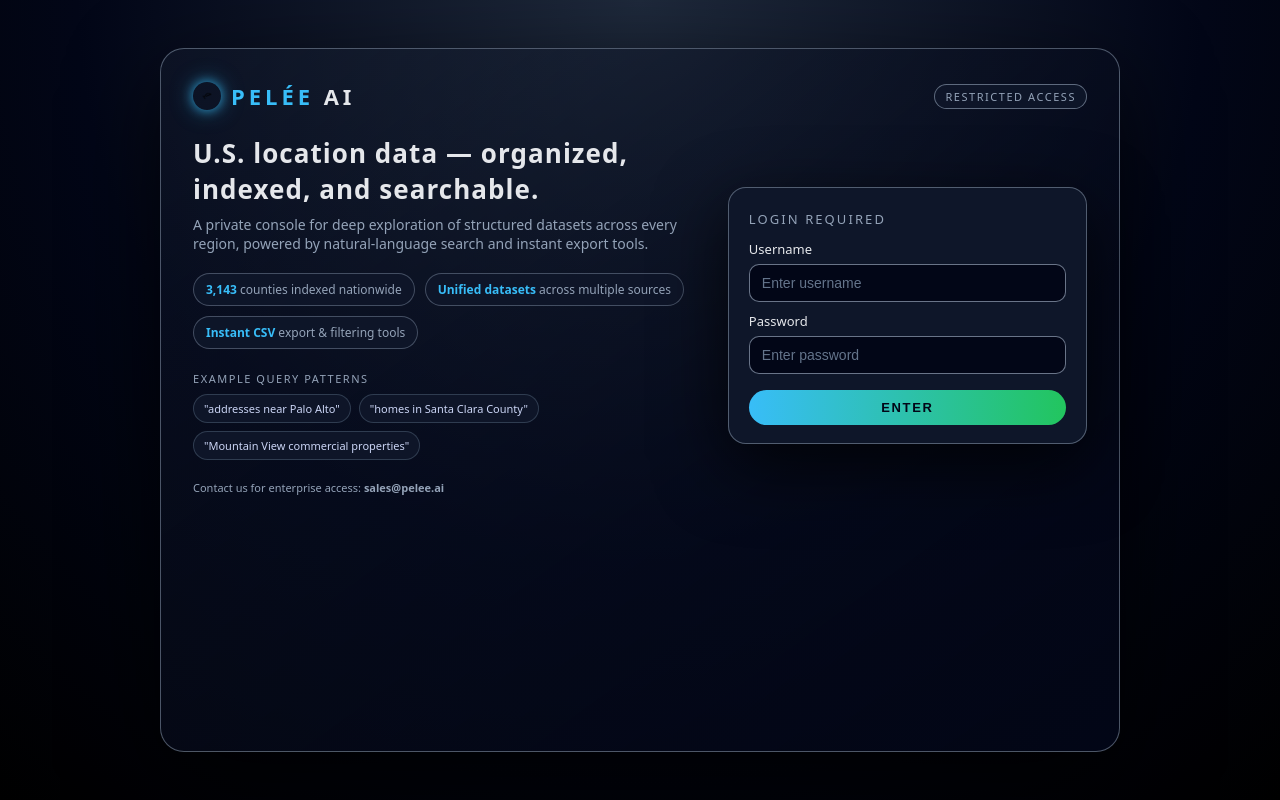
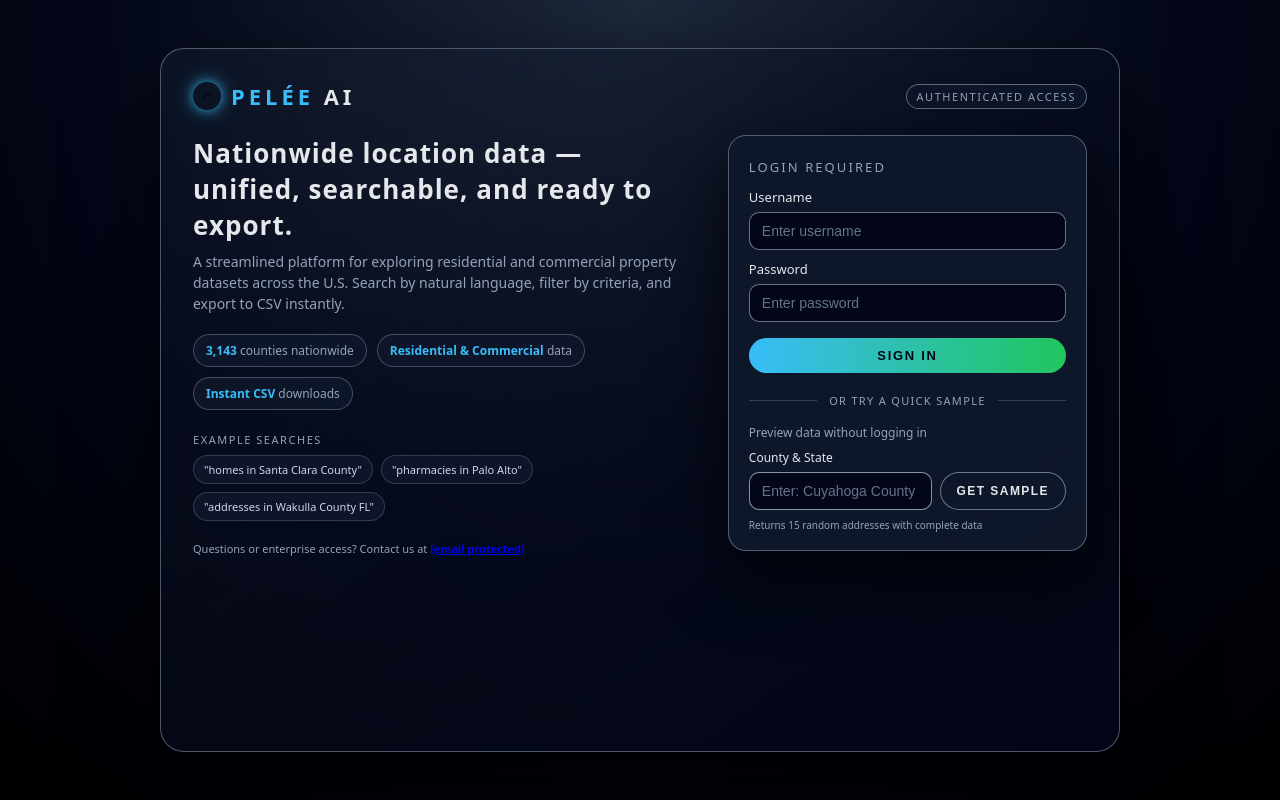
Before and after one commit to ccjackb22/Pelee.Residential, a Flask app: page /login in a window 1280 px wide. Run offline with Flask 3, Linux system fonts and the light colour scheme.

Commit message:
Update login.html

```diff
--- a/templates/login.html
+++ b/templates/login.html
@@ -86,7 +86,7 @@
             display: grid;
             grid-template-columns: minmax(0, 1.4fr) minmax(0, 1fr);
             gap: 32px;
-            align-items: center;
+            align-items: start;
         }
 
         @media (max-width: 800px) {
@@ -103,6 +103,7 @@
             margin-top: 8px;
             font-size: 14px;
             color: var(--muted);
+            line-height: 1.5;
         }
 
         .stat-row {
@@ -222,6 +223,79 @@
             font-size: 11px;
             color: var(--muted);
         }
+
+        .divider {
+            margin: 20px 0 16px;
+            display: flex;
+            align-items: center;
+            gap: 12px;
+            color: var(--muted);
+            font-size: 11px;
+            text-transform: uppercase;
+            letter-spacing: 0.12em;
+        }
+
+        .divider::before,
+        .divider::after {
+            content: '';
+            flex: 1;
+            height: 1px;
+            background: rgba(148,163,184,0.3);
+        }
+
+        .sample-section {
+            margin-top: 16px;
+        }
+
+        .sample-label {
+            font-size: 12px;
+            color: var(--muted);
+            margin-bottom: 8px;
+        }
+
+        .sample-input-row {
+            display: flex;
+            gap: 8px;
+            margin-bottom: 8px;
+        }
+
+        .sample-input-row input {
+            flex: 1;
+            margin-bottom: 0;
+            background: #020617 !important;
+            border: 1px solid rgba(148,163,184,0.9) !important;
+            color: var(--text) !important;
+        }
+
+        .sample-input-row input:focus {
+            border-color: var(--accent) !important;
+            outline: none;
+        }
+
+        .btn-secondary {
+            padding: 10px 16px;
+            border-radius: 999px;
+            border: 1px solid rgba(148,163,184,0.7);
+            background: rgba(15,23,42,0.9);
+            color: var(--text);
+            font-size: 12px;
+            font-weight: 600;
+            text-transform: uppercase;
+            letter-spacing: 0.12em;
+            cursor: pointer;
+            white-space: nowrap;
+        }
+
+        .btn-secondary:hover {
+            border-color: var(--accent);
+            background: rgba(15,23,42,1);
+        }
+
+        .sample-hint {
+            font-size: 10px;
+            color: var(--muted);
+            margin-top: 4px;
+        }
     </style>
 </head>
 
@@ -233,63 +307,80 @@
             <img src="{{ url_for('static', filename='3.png') }}" class="logo-img" alt="PELÉE logo">
             <div class="logo"><span>PELÉE</span> AI</div>
         </div>
-        <div class="pill-small">Restricted access</div>
+        <div class="pill-small">Authenticated Access</div>
     </div>
 
     <div class="main-grid">
 
         <!-- LEFT SIDE -->
         <div>
-            <div class="hero-title">U.S. location data — organized, indexed, and searchable.</div>
+            <div class="hero-title">Nationwide location data — unified, searchable, and ready to export.</div>
 
             <div class="hero-sub">
-                A private console for deep exploration of structured datasets across every region,
-                powered by natural-language search and instant export tools.
+                A streamlined platform for exploring residential and commercial property datasets
+                across the U.S. Search by natural language, filter by criteria, and export to CSV instantly.
             </div>
 
             <div class="stat-row">
-                <div class="stat-pill"><strong>3,143</strong> counties indexed nationwide</div>
-                <div class="stat-pill"><strong>Unified datasets</strong> across multiple sources</div>
-                <div class="stat-pill"><strong>Instant CSV</strong> export & filtering tools</div>
+                <div class="stat-pill"><strong>3,143</strong> counties nationwide</div>
+                <div class="stat-pill"><strong>Residential & Commercial</strong> data</div>
+                <div class="stat-pill"><strong>Instant CSV</strong> downloads</div>
             </div>
 
             <div class="examples">
-                <div class="examples-label">Example query patterns</div>
+                <div class="examples-label">Example Searches</div>
 
                 <div class="example-chip-row">
-                    <div class="example-chip">"addresses near Palo Alto"</div>
                     <div class="example-chip">"homes in Santa Clara County"</div>
-                    <div class="example-chip">"Mountain View commercial properties"</div>
+                    <div class="example-chip">"pharmacies in Palo Alto"</div>
+                    <div class="example-chip">"addresses in Wakulla County FL"</div>
                 </div>
             </div>
 
             <div class="footnote" style="margin-top:20px;">
-                Contact us for enterprise access:
-                <strong>sales@pelee.ai</strong>
+                Questions or enterprise access? Contact us at
+                <strong><a href="/cdn-cgi/l/email-protection" class="__cf_email__" data-cfemail="0d7e6c61687e4d7d68616868236c64">[email&#160;protected]</a></strong>
             </div>
         </div>
 
-        <!-- RIGHT SIDE (LOGIN) -->
+        <!-- RIGHT SIDE (LOGIN + QUICK SAMPLE) -->
+        <div>
             <div class="login-card">
                 <div class="login-title">Login Required</div>
 
                 <form method="POST">
                     <label for="username">Username</label>
-                <input id="username" name="username" type="text" placeholder="Enter username">
+                    <input id="username" name="username" type="text" placeholder="Enter username" autocomplete="username">
 
                     <label for="password">Password</label>
-                <input id="password" name="password" type="password" placeholder="Enter password">
+                    <input id="password" name="password" type="password" placeholder="Enter password" autocomplete="current-password">
 
-                <button class="btn" type="submit">Enter</button>
+                    <button class="btn" type="submit">Sign In</button>
 
                     {% if error %}
                     <div class="error">{{ error }}</div>
                     {% endif %}
                 </form>
 
+                <div class="divider">Or try a quick sample</div>
+
+                <div class="sample-section">
+                    <div class="sample-label">Preview data without logging in</div>
+
+                    <form method="POST" action="{{ url_for('quick_sample') }}">
+                        <label for="sample_query" style="font-size: 12px; margin-bottom: 6px; display: block; color: var(--text);">
+                            County & State
+                        </label>
+                        <div class="sample-input-row">
+                            <input
+                                id="sample_query"
+                                type="text"
+                                name="sample_query"
+                                placeholder="Enter: Cuyahoga County Ohio"
+                                autocomplete="off"
+                            >
+                            <button type="submit" class="btn-secondary">Get Sample</button>
                         </div>
-
+                        <div class="sample-hint">
+                            Returns 15 random addresses with complete data
                         </div>
-</div>
-</body>
-</html>
```
Lines whose indentation alone changed are shown as unchanged.
